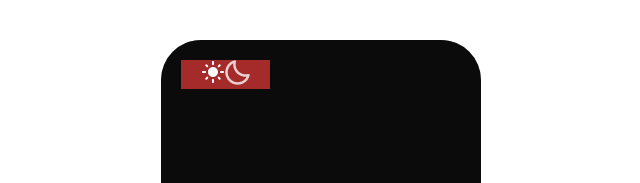
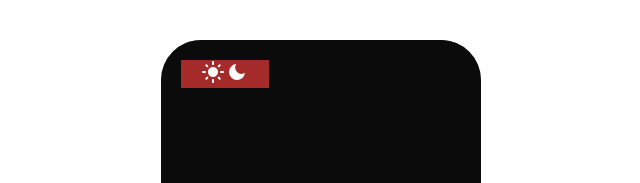
Before and after one commit to Adebowaleraji0103/Calculator, a plain HTML site: page index.html in a window 1280 px wide. Shown: the top 183 px of the page, 319-959 px from the left. Drawn offline with Linux system fonts and the light colour scheme.

Commit message:
added some features

```diff
--- a/index.html
+++ b/index.html
@@ -25,7 +25,17 @@
           </div>
 
           <div class="dark-mode">
-            <img src="./images/darkmode.png" alt="" />
+            <svg
+              xmlns="http://www.w3.org/2000/svg"
+              width="24"
+              height="24"
+              viewBox="0 0 24 24"
+            >
+              <path
+                fill="currentColor"
+                d="M12.058 20q-3.334 0-5.667-2.333T4.058 12q0-3.039 1.98-5.27t4.904-2.634q.081 0 .159.006t.153.017q-.506.706-.801 1.57T10.158 7.5q0 2.667 1.866 4.533t4.534 1.867q.951 0 1.813-.295t1.548-.801q.012.075.017.153t.006.159q-.384 2.923-2.615 4.903T12.057 20"
+              />
+            </svg>
           </div>
         </div>
 
```
